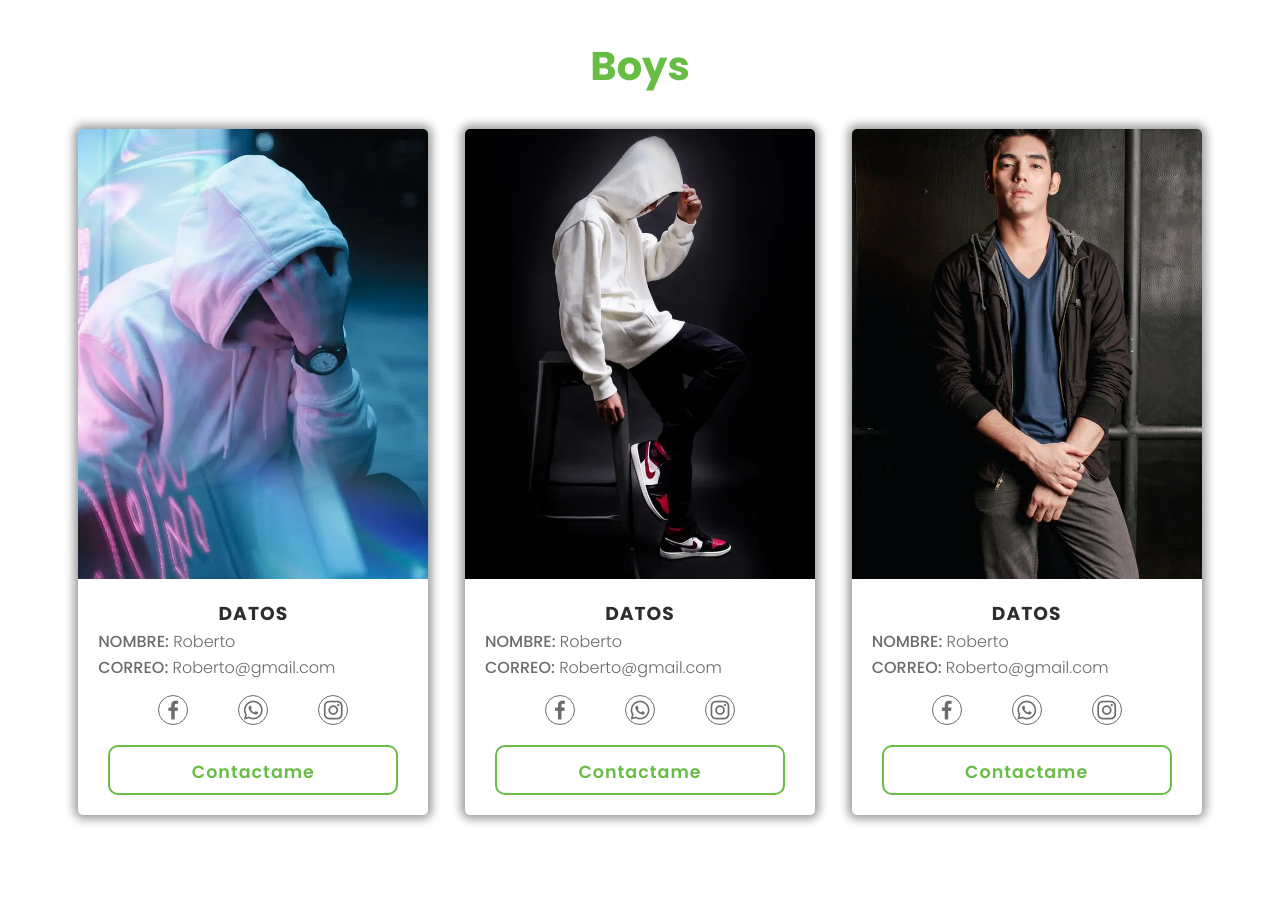
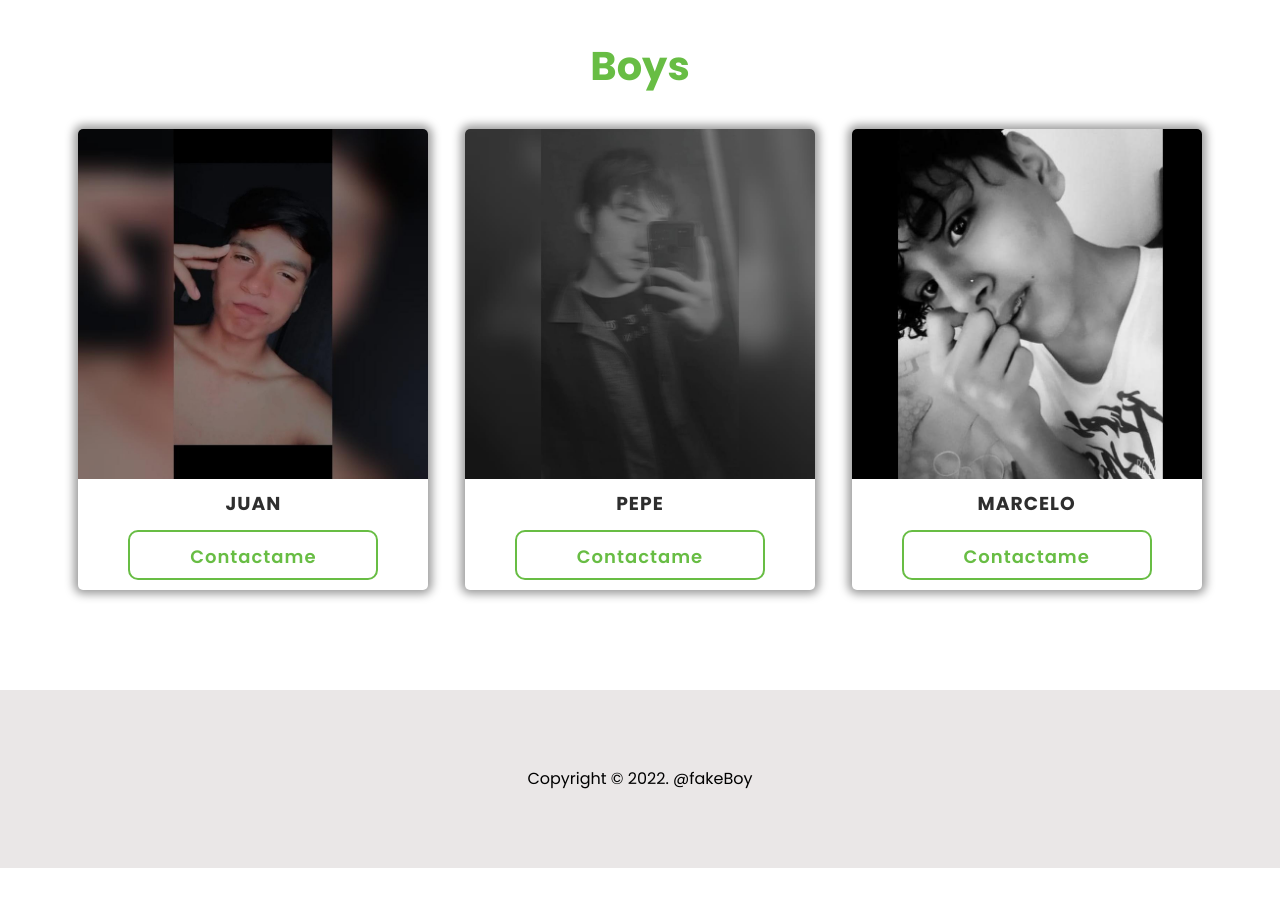
Before and after one commit to OmarJCG/Pagina, a plain HTML site: page index.html in a window 1280 px wide. Shown: the part 1440-2346 px from the top of the page. After the commit the page ends 2308 px from the top, so only its background shows below. Drawn offline with nearby package versions, Linux system fonts and the light colour scheme.

Commit message:
mejoradando all

```diff
--- a/index.html
+++ b/index.html
@@ -5,6 +5,7 @@
     <meta http-equiv="X-UA-Compatible" content="IE=edge">
     <meta name="viewport" content="width=device-width, initial-scale=1.0">
     <title>Freeboy</title>
+    <link rel="shortcut icon" href="/img/logo-1.png">
     <link rel="preconnect" href="https://fonts.googleapis.com">
     <link rel="preconnect" href="https://fonts.gstatic.com" crossorigin>
     <link href="https://fonts.googleapis.com/css2?family=Poppins:wght@200;300;400;500;600;700;800&display=swap" rel="stylesheet">
@@ -18,13 +19,14 @@
         <nav class="menuNav">
             <div class="nav">
                 <div class="logo">
-                    <img src="/img/unnamed.webp" alt="logo boyfrend novio pareja amigo alquilar comprar" class="logo__img">
+                    <img src="/img/logo-1.png" alt="logo boyfrend novio pareja amigo alquilar comprar" class="logo__img">
+                    <span class="logo__subtitle">FakeBoy</span>
                 </div>
                 <ul class="navList">
                     <li class="navList__item"><a class="navList__item-a" href="#">Home</a></li>
                     <li class="navList__item"><a class="navList__item-a" href="#about">About Page</a></li>
                     <li class="navList__item"><a class="navList__item-a" href="#boys">Boys</a></li>
-                    <li class="navList__item"><a class="navList__item-a" href="#">Footer</a></li>
+                    <li class="navList__item"><a class="navList__item-a" href="#footer">Footer</a></li>
                 </ul>
             </div>
         </nav>
@@ -46,7 +48,8 @@
             </figure>
             <div class="aboutText">
                 <h3 class="aboutText__title">Hola de nuevo</h3>
-                <p class="aboutText__paragraph">Lorem ipsum dolor sit amet consectetur, adipisicing elit. Delectus nesciunt ut rem, at quae ipsa itaque. Placeat provident, nobis vero adipisci nulla quae quos modi ratione, temporibus voluptates doloremque, a ex impedit! Quia laudantium inventore aliquid, velit corporis exercitationem, magnam ullam labore esse reprehenderit, sapiente voluptas perspiciatis ad officiis fuga?</p>
+                <p class="aboutText__paragraph">Nuestro portal ofrece a los mejores servicios de acompañamiento y novios falsos a su disposición , todos ellos se anuncian libremente para ofrecer sus servicios de acompañamiento masculino. Desde el primer momento que contactan con el perfil elegido se contactaran con el directamente a través de WhatsApp.</p>
+                <span class="o">¡Se recomienda discreción de los perfiles usados o por usar!</span>
             </div>
         </div>
 
@@ -55,56 +58,37 @@
         <h2 class="titleBoys titles">Boys</h1>
         <div class="boysContent">
             <div class="boysContent__item">
-                <img src="/img/1.webp" alt="" class="boysImg">
+                <img src="/img/perra.jpeg" alt="" class="boysImg">
                 <div class="boysData">
-                    <h3 class="boysData__item data">Datos</h3>
-                    <p class="boysData__item data__weight">NOMBRE: <span>Roberto</span></p>
-                    <p class="boysData__item data__weight">CORREO: <span>Roberto@gmail.com</span></p>
-                    <div class="social">
-                        <a href="" class="social__item"><i class='bx bxl-facebook'></i></a>
-                        <a href="" class="social__item"><i class='bx bxl-whatsapp'></i></a>
-                        <a href="" class="social__item"><i class='bx bxl-instagram'></i></a>
-                    </div>
+                    <h3 class="boysData__item data">Juan</h3>
                     <div class="bottom">
-                        <a href="" class="bottom__item">Contactame</a>
+                        <a target="blank" href="https://wa.me/51918318061" class="bottom__item">Contactame</a>
                     </div>
                 </div>
             </div>
             <div class="boysContent__item">
-                <img src="/img/2.webp" alt="" class="boysImg">
+                <img src="/img/xdx2.jpeg" alt="" class="boysImg">
                 <div class="boysData">
-                    <h3 class="boysData__item data">Datos</h3>
-                    <p class="boysData__item data__weight">NOMBRE: <span>Roberto</span></p>
-                    <p class="boysData__item data__weight">CORREO: <span>Roberto@gmail.com</span></p>
-                    <div class="social">
-                        <a href="" class="social__item"><i class='bx bxl-facebook'></i></a>
-                        <a href="" class="social__item"><i class='bx bxl-whatsapp'></i></a>
-                        <a href="" class="social__item"><i class='bx bxl-instagram'></i></a>
-                    </div>
+                    <h3 class="boysData__item data">Pepe</h3>
                     <div class="bottom">
-                        <a href="" class="bottom__item">Contactame</a>
+                        <a target="blank" href="" class="bottom__item">Contactame</a>
                     </div>
                 </div>
             </div>
             <div class="boysContent__item">
-                <img src="/img/3.webp" alt="" class="boysImg">
+                <img src="/img/WhatsApp Image 2022-06-28 at 10.43.41 PM.jpeg" alt="" class="boysImg">
                 <div class="boysData">
-                    <h3 class="boysData__item data">Datos</h3>
-                    <p class="boysData__item data__weight">NOMBRE: <span>Roberto</span></p>
-                    <p class="boysData__item data__weight">CORREO: <span>Roberto@gmail.com</span></p>
-                    <div class="social">
-                        <a href="" class="social__item"><i class='bx bxl-facebook'></i></a>
-                        <a href="" class="social__item"><i class='bx bxl-whatsapp'></i></a>
-                        <a href="" class="social__item"><i class='bx bxl-instagram'></i></a>
-                    </div>
+                    <h3 class="boysData__item data">Marcelo</h3>
                     <div class="bottom">
-                        <a href="" class="bottom__item">Contactame</a>
+                        <a target="blank" href="" class="bottom__item">Contactame</a>
                     </div>
                 </div>
             </div>
         </div>
     </section>
-
-
+    <footer id="footer" class="footer">
+        <div class="footer__text container">Copyright © 2022. @fakeBoy</div>
+    </footer>
+    <script src="/codigo.js"></script>
 </body>
 </html>
--- a/style.css
+++ b/style.css
@@ -30,6 +30,7 @@ a{
     box-shadow: 0 0 10px 1px rgba(0,0,0,0.4);
     z-index: 10;
     background-color: #fff;
+    transition: top 0.5s;
 }
 .nav{
     max-width: 1220px;
@@ -40,13 +41,17 @@ a{
     padding:0 10px;
 }
 .logo{
-    width: 50px;
    display: flex;
    align-items: center;
+   width:75px;
 }
 .logo__img{
     border-radius: 50%;
     object-fit: cover;
+}
+.logo__subtitle{
+    letter-spacing: 1px;
+    font-weight: 500;
 }
 .navList{
     display: flex;
@@ -194,6 +199,11 @@ a{
     letter-spacing: .02rem;
     text-align:justify;
 }
+.o{
+    color:red;
+    text-align: center;
+    margin-top:10px;
+}
 
 /* Estiles para la tersera seciton "boys" */
 
@@ -214,18 +224,19 @@ a{
 }
 .boysImg{
     width: 350px;
-    height: 450px;
+    height: 350px;
     object-fit: cover;
+    object-position: center top;
     border-radius: 5px 5px 0 0;
 }
 .boysData{
-    padding: 20px;
+    padding: 10px 20px;
     display: flex;
     flex-direction: column;
     justify-content: space-between;
 }
 .boysData__item{
-    margin-bottom: 8px;
+    margin-bottom: 5px;
     color:var(--color-ter);
 }
 .data{
@@ -234,38 +245,8 @@ a{
     letter-spacing: 1px;
     text-align: center;
 }
-.data__weight{
-    font-weight:500;
-}
-.data__weight>span{
-    font-weight:300;
-}
-.social{
-    width: 100%;
-    padding: 10px;
-    display: flex;
-    justify-content: space-evenly;
-}
-.social__item{
-    width: 30px;
-    height: 30px;
-    text-align: center;
-    border-radius: 50%;
-    border:1px solid var(--color-ter)
-}
-.bx{
-    font-size: 25px;
-    line-height: 30px;
-    color:var(--color-ter)
-}
-.social__item:hover{
-    border:1px solid var(--color-pri)
-}
-.bx:hover{
-    color:var(--color-pri)
-}
 .bottom{
-    width: 290px;
+    width: 250px;
     height: 50px;
     margin: 10px auto 0;
     border: 2px solid var(--color-pri);
@@ -274,13 +255,23 @@ a{
     text-align: center;
 }
 .bottom__item{
+    display: block;
+    width: 100%;
     line-height: 50px;
-    font-size: 17.5px;
     font-weight: 600;
     color: inherit;
     letter-spacing: 1px;
+    font-size:18px;
 }
 .bottom:hover{
     background-color: var(--color-pri);
     color:#fff;
 }
+
+/* Aciendo estilos par el footer */
+.footer{
+    background-color:#e9e6e6f2;
+}
+.footer__text{
+    text-align: center;
+}
```
Also changed, not shown: codigo.js (+18 -0 lines), img/WhatsApp Image 2022-06-28 at 10.21.34 PM.jpeg (added), img/WhatsApp Image 2022-06-28 at 10.43.41 PM.jpeg (added), img/logo-1.png (added), img/perra.jpeg (added), img/unnamed.webp (deleted), img/xdx2.jpeg (added).
